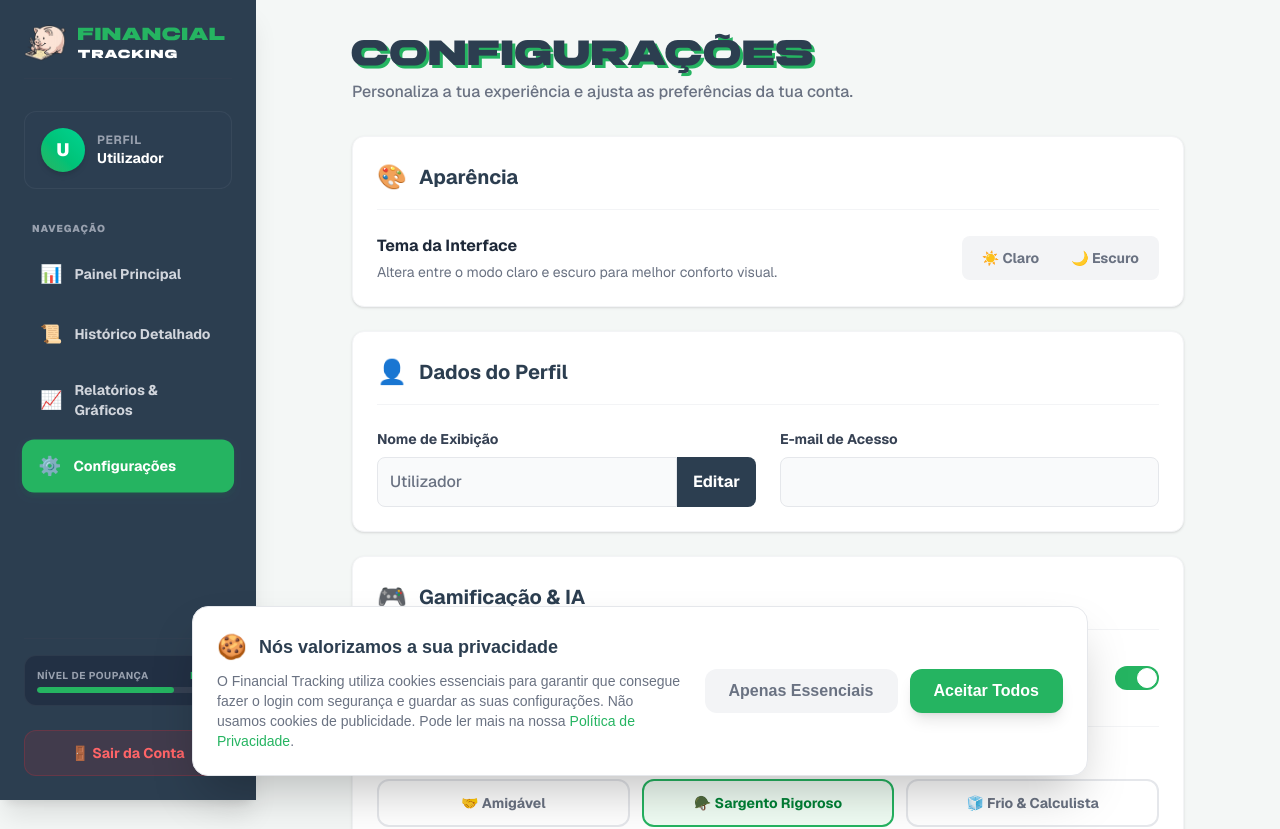
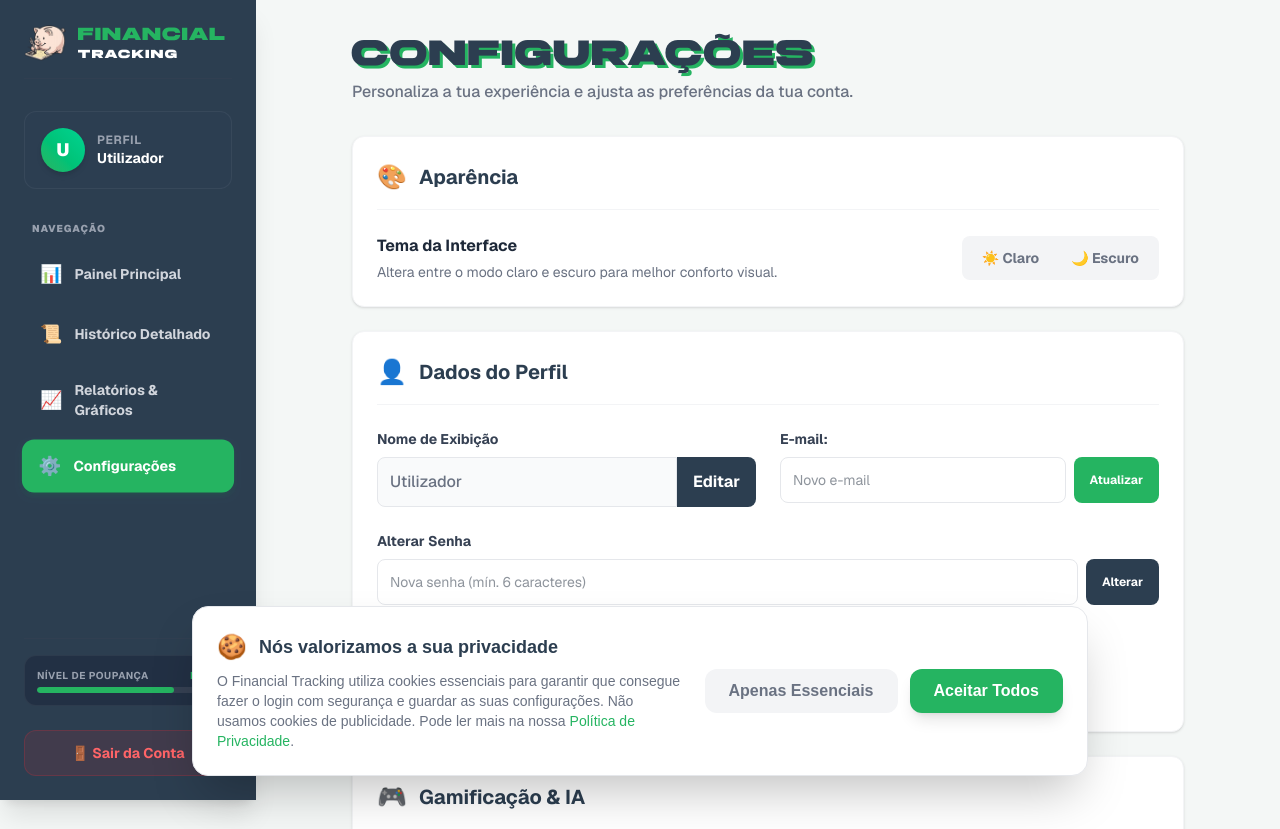
Before and after one commit to felpzAFK/financial-tracking, a Next.js app: page /dashboard/configuracoes in a window 1280 px wide. Shown: the top 829 px of the page. Built offline with nearby package versions, Linux system fonts and the light colour scheme; no server answers.

Commit message:
feat: editar e-mail e senha, muitas correções de bugs

```diff
--- a/app/api/auth/login/route.ts
+++ b/app/api/auth/login/route.ts
@@ -21,17 +21,17 @@ export async function POST(req: NextRequest) {
   if (!error && data.user) {
     const cookieStore = await cookies()
 
-// Em app/api/auth/login/route.ts
+
 cookieStore.set('finance_user_name', data.user.email!, {
-  httpOnly: false, // 🟢 Alterar de true para false para o Dashboard conseguir ler
+  httpOnly: false,
   secure: process.env.NODE_ENV === 'production',
   maxAge: 60 * 60 * 24,
   path: '/',
 })
 
-// No arquivo app/api/auth/login/route.ts
+
 cookieStore.set('finance_user_id', data.user.id, {
-  httpOnly: false, // 🟢 Importante: false para o Dashboard conseguir ler
+  httpOnly: false,
   secure: process.env.NODE_ENV === 'production',
   maxAge: 60 * 60 * 24,
   path: '/',
--- a/app/cadastro/page.tsx
+++ b/app/cadastro/page.tsx
@@ -29,8 +29,6 @@ const handleCadastro = async (e: React.FormEvent) => {
       alert("Erro: " + error.message);
       setLoading(false);
     } else {
-      // Pequeno truque: recarrega a página ou redireciona e dá um refresh
-      // O Supabase precisa desse tempo para "assentar" o cookie no browser
       window.location.href = "/dashboard";
     }
   };
--- a/app/dashboard/components/ConselheiroIA.tsx
+++ b/app/dashboard/components/ConselheiroIA.tsx
@@ -24,7 +24,6 @@ export default function ConselheiroIA({
   const [personalidade, setPersonalidade] = useState("rigoroso");
 
   useEffect(() => {
-    // Lê a personalidade das configurações ao montar o componente
     const saved = localStorage.getItem("conselheiro_persona") || "rigoroso";
     setPersonalidade(saved);
   }, []);
--- a/app/dashboard/components/ProfileModal.tsx
+++ b/app/dashboard/components/ProfileModal.tsx
@@ -25,7 +25,6 @@ export default function ProfileModal({ isOpen, onClose, currentName, currentAvat
     process.env.NEXT_PUBLIC_SUPABASE_ANON_KEY!
   );
 
-  // Atualiza os estados se as props mudarem
   useEffect(() => {
     if (isOpen) {
       setNome(currentName);
@@ -36,44 +35,31 @@ export default function ProfileModal({ isOpen, onClose, currentName, currentAvat
 
   if (!isOpen) return null;
 
-  // Lidar com a seleção da imagem no computador
   const handleFileChange = (e: React.ChangeEvent<HTMLInputElement>) => {
     if (e.target.files && e.target.files[0]) {
       const selectedFile = e.target.files[0];
       setFile(selectedFile);
-      // Cria um link temporário para mostrar a foto no modal antes de guardar
       setAvatarPreview(URL.createObjectURL(selectedFile));
     }
   };
-
   const handleSave = async (e: React.FormEvent) => {
     e.preventDefault();
     setAGuardar(true);
-
     try {
       const { data: { user } } = await supabase.auth.getUser();
       if (!user) throw new Error("Utilizador não autenticado");
-
-      let avatarUrl = currentAvatar; // Mantém a antiga por defeito
-
-      // Se o utilizador escolheu uma nova imagem
+      let avatarUrl = currentAvatar;
       if (file) {
         const fileExt = file.name.split('.').pop();
         const fileName = `${user.id}-${Date.now()}.${fileExt}`;
 
-        // Faz upload pro bucket
         const { error: uploadError } = await supabase.storage
           .from('avatars')
           .upload(fileName, file, { upsert: true });
-
         if (uploadError) throw uploadError;
-
-        // Pega o URL público
         const { data: res } = supabase.storage.from('avatars').getPublicUrl(fileName);
         avatarUrl = res.publicUrl;
       }
-
-      // Atualiza a tabela profiles com o novo nome e nova foto
       const { error: updateError } = await supabase
         .from('profiles')
         .upsert({
@@ -84,8 +70,6 @@ export default function ProfileModal({ isOpen, onClose, currentName, currentAvat
         });
 
       if (updateError) throw updateError;
-
-      // Envia os dados de volta para a página atualizar a UI na hr
       onSave(nome, avatarUrl || undefined);
       onClose();
 
--- a/app/dashboard/components/Sidebar.tsx
+++ b/app/dashboard/components/Sidebar.tsx
@@ -56,7 +56,7 @@ export default function Sidebar({ nomeUsuario, avatarUrl, onOpenProfileModal, on
           <div className="flex items-center gap-3 border-b border-gray-700/50 pb-4">
             <Image src="/porcocaze1.PNG" alt="Logo" width={42} height={42} className="rounded-md" />
             <div className={`text-lg text-[#25b461] tracking-wider leading-none ${brigends.className}`}>
-               Financial<br /><span className="text-white text-xs tracking-widest">Tracking</span>
+                Financial<br /><span className="text-white text-xs tracking-widest">Tracking</span>
             </div>
           </div>
 
--- a/app/dashboard/configuracoes/page.tsx
+++ b/app/dashboard/configuracoes/page.tsx
@@ -19,10 +19,37 @@ export default function ConfiguracoesPage() {
   const [avatarUrl, setAvatarUrl] = useState<string | null>(null);
   const [emailUsuario, setEmailUsuario] = useState("");
   const [isProfileModalOpen, setIsProfileModalOpen] = useState(false);
+  const [novoEmail, setNovoEmail] = useState("");
+  const [novaSenha, setNovaSenha] = useState("");
+  const [loading, setLoading] = useState(false);
 
-  // Estados reais para as configurações
   const [alertaImpulso, setAlertaImpulso] = useState(true);
   const [conselheiroPersonalidade, setConselheiroPersonalidade] = useState("rigoroso");
+
+  const handleUpdateEmail = async () => {
+    if (!novoEmail) return;
+    setLoading(true);
+    const { error } = await supabase.auth.updateUser({ email: novoEmail });
+    if (error) alert("Erro ao atualizar e-mail: " + error.message);
+    else {
+      alert("E-mail atualizado! Confirme a alteração na caixa de entrada do novo e-mail.");
+      setEmailUsuario(novoEmail);
+      setNovoEmail("");
+    }
+    setLoading(false);
+  };
+
+  const handleUpdatePassword = async () => {
+    if (novaSenha.length < 6) return alert("A senha deve ter pelo menos 6 caracteres.");
+    setLoading(true);
+    const { error } = await supabase.auth.updateUser({ password: novaSenha });
+    if (error) alert("Erro ao atualizar senha: " + error.message);
+    else {
+      alert("Senha atualizada com sucesso!");
+      setNovaSenha("");
+    }
+    setLoading(false);
+  };
 
   const supabase = createBrowserClient(
     process.env.NEXT_PUBLIC_SUPABASE_URL!,
@@ -141,7 +168,6 @@ export default function ConfiguracoesPage() {
                 <span className="text-2xl">👤</span>
                 <h2 className="text-xl font-bold text-[#2c3e50] dark:text-white">Dados do Perfil</h2>
               </div>
-
               <div className="grid grid-cols-1 md:grid-cols-2 gap-6">
                 <div>
                   <label className="block text-sm font-bold text-gray-700 dark:text-gray-300 mb-2">Nome de Exibição</label>
@@ -158,6 +184,35 @@ export default function ConfiguracoesPage() {
                     >
                       Editar
                     </button>
+                  </div>
+                </div>
+                {/* E-mail (EDITÁVEL) */}
+                <div>
+                  <label className="block text-sm font-bold text-gray-700 dark:text-gray-300 mb-2">E-mail: {emailUsuario}</label>
+                  <div className="flex gap-2">
+                    <input
+                      type="email"
+                      placeholder="Novo e-mail"
+                      value={novoEmail}
+                      onChange={(e) => setNovoEmail(e.target.value)}
+                      className="w-full p-3 bg-white dark:bg-slate-900 border border-gray-200 dark:border-slate-700 rounded-lg text-sm"
+                    />
+                    <button onClick={handleUpdateEmail} disabled={loading} className="bg-[#25b461] text-white px-4 py-2 rounded-lg font-bold text-xs">Atualizar</button>
+                  </div>
+                </div>
+
+                {/* Senha (NOVO) */}
+                <div className="md:col-span-2">
+                  <label className="block text-sm font-bold text-gray-700 dark:text-gray-300 mb-2">Alterar Senha</label>
+                  <div className="flex gap-2">
+                    <input
+                      type="password"
+                      placeholder="Nova senha (mín. 6 caracteres)"
+                      value={novaSenha}
+                      onChange={(e) => setNovaSenha(e.target.value)}
+                      className="w-full p-3 bg-white dark:bg-slate-900 border border-gray-200 dark:border-slate-700 rounded-lg text-sm"
+                    />
+                    <button onClick={handleUpdatePassword} disabled={loading} className="bg-[#2c3e50] text-white px-4 py-2 rounded-lg font-bold text-xs">Alterar</button>
                   </div>
                 </div>
                 <div>
@@ -223,7 +278,7 @@ export default function ConfiguracoesPage() {
               </div>
             </section>
 
-            {/* SECÇÃO DE AJUDA - AGORA FORA DA GRELHA! */}
+
             <section className="p-6 bg-white dark:bg-slate-800 rounded-xl shadow-sm border border-gray-100 dark:border-slate-700">
               <h2 className="text-xl font-bold text-[#2c3e50] dark:text-white mb-2">Precisa de Ajuda?</h2>
               <p className="text-gray-600 dark:text-gray-400 mb-4 font-medium">
--- a/app/page.tsx
+++ b/app/page.tsx
@@ -50,7 +50,7 @@ export default function LandingPage() {
 
           <div className="md:w-1/2 space-y-8 z-10 relative">
             <div className="inline-block bg-[#25b461]/20 border border-[#25b461]/50 px-4 py-1.5 rounded-full text-[#25b461] font-bold text-xs uppercase tracking-widest mb-2 backdrop-blur-sm">
-              ✨ A sua nova vida financeira
+              ✨ A sua nova vida financeira começa aqui ✨
             </div>
             <h1
               className={`text-5xl md:text-6xl leading-tight text-white tracking-wide ${rugen.className}`}
@@ -116,9 +116,9 @@ export default function LandingPage() {
 
           <div className="flex flex-col md:flex-row items-center gap-16 relative z-10">
             <div className="md:w-1/2 space-y-6">
-              <h2 className={`text-4xl text-white tracking-wide ${brigends.className}`}>Muito mais que uma planilha.</h2>
+              <h2 className={`text-4xl text-white tracking-wide ${brigends.className}`}>Muito mais que uma planilha</h2>
               <p className="text-gray-300 text-lg leading-relaxed font-medium">
-                Transformámos as finanças numa experiência envolvente. Com a nossa tecnologia, o sistema adapta-se aos seus hábitos e ajuda-o a dominar os gastos impulsivos.
+                Transformamos as finanças numa experiência envolvente. Com a nossa tecnologia, o sistema adapta-se aos seus hábitos e ajuda-o a dominar os gastos impulsivos.
               </p>
 
               <ul className="space-y-6 mt-8">
@@ -264,7 +264,7 @@ export default function LandingPage() {
         </div>
       </footer>
 
-      <CookieConsent />
+
 
       <style dangerouslySetInnerHTML={{__html: `
         @keyframes float {
--- a/lib/transactions.ts
+++ b/lib/transactions.ts
@@ -26,6 +26,7 @@ export async function createTransaction(transaction: {
   type: string
   date: string
   category_id: string
+  receipt_url?: string | null
 }) {
   const { data: { user } } = await supabase.auth.getUser()
 
```
Also changed, not shown: app/dashboard/components/TransactionModal.tsx (+37 -14 lines), app/dashboard/components/TransactionTable.tsx (+18 -8 lines).
